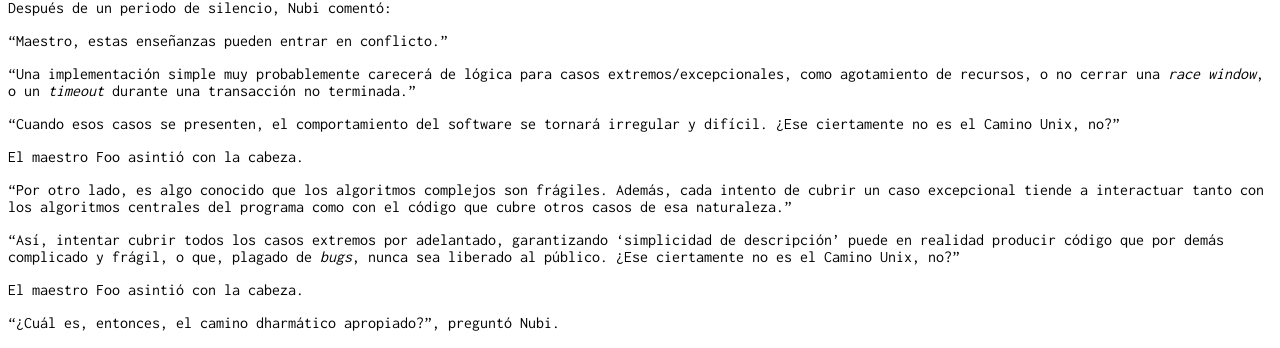
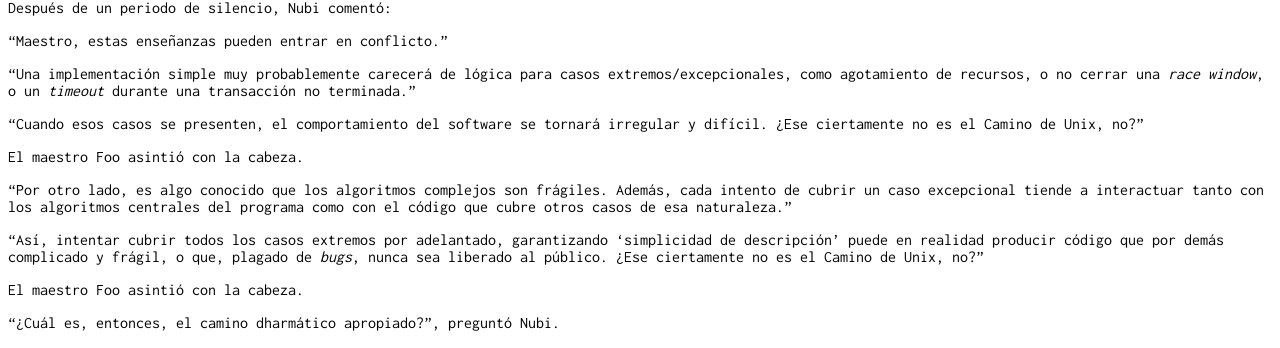
Before and after one commit to danielthegray/thedanielgray.github.io, a Jekyll site: the page built from koans/two-paths.md, in a window 1280 px wide. Shown: the part 417-765 px from the top of the page. Built offline with Jekyll 4.4.1, drawn with Linux system fonts in a browser that asks for light colours; our own code applies the rules of GitHub Pages for plain Markdown files.

```diff
--- a/koans/two-paths.md
+++ b/koans/two-paths.md
@@ -18,13 +18,13 @@ Después de un periodo de silencio, Nubi comentó:
 
 "Una implementación simple muy probablemente carecerá de lógica para casos extremos/excepcionales, como agotamiento de recursos, o no cerrar una _race window_, o un _timeout_ durante una transacción no terminada."
 
-"Cuando esos casos se presenten, el comportamiento del software se tornará irregular y difícil. ¿Ese ciertamente no es el Camino Unix, no?"
+"Cuando esos casos se presenten, el comportamiento del software se tornará irregular y difícil. ¿Ese ciertamente no es el Camino de Unix, no?"
 
 El maestro Foo asintió con la cabeza.
 
 "Por otro lado, es algo conocido que los algoritmos complejos son frágiles. Además, cada intento de cubrir un caso excepcional tiende a interactuar tanto con los algoritmos centrales del programa como con el código que cubre otros casos de esa naturaleza."
 
-"Así, intentar cubrir todos los casos extremos por adelantado, garantizando 'simplicidad de descripción' puede en realidad producir código que por demás complicado y frágil, o que, plagado de _bugs_, nunca sea liberado al público. ¿Ese ciertamente no es el Camino Unix, no?"
+"Así, intentar cubrir todos los casos extremos por adelantado, garantizando 'simplicidad de descripción' puede en realidad producir código que por demás complicado y frágil, o que, plagado de _bugs_, nunca sea liberado al público. ¿Ese ciertamente no es el Camino de Unix, no?"
 
 El maestro Foo asintió con la cabeza.
 
```
Also changed, not shown: koans/index.md (+2 -0 lines), koans/oldhand.md (added, +25 -0 lines).
